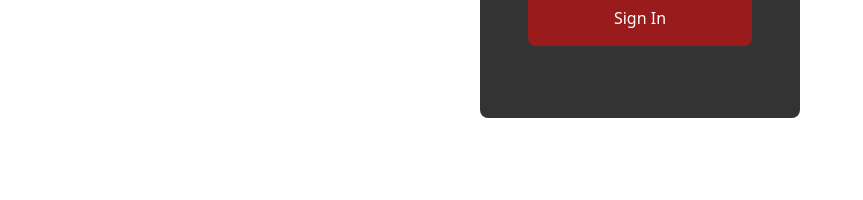
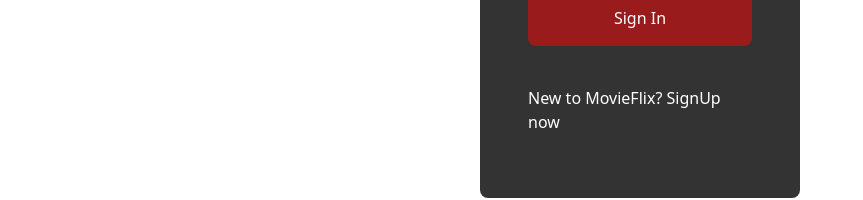
Before and after one commit to aloksts/MovieFlix, a React (Create React App) app: page / in a window 1280 px wide. Shown: the part 438-638 px from the top of the page, without its empty margins (0-863 px from the left). Built offline with nearby package versions, Linux system fonts and the light colour scheme.

Commit message:
added signUp ()=>{}

```diff
--- a/package.json
+++ b/package.json
@@ -1,6 +1,7 @@
 {
   "name": "movieflix",
   "version": "0.1.0",
+  "homepage": "https://aloksts.github.io/movieflix",
   "private": true,
   "dependencies": {
     "@testing-library/jest-dom": "^5.17.0",
@@ -15,7 +16,7 @@
     "start": "react-scripts start",
     "build": "react-scripts build",
     "predeploy": "npm run build",
-    "deploy": "gh-pages -d build",
+    "deploy": "gh-pages  -d build",
     "test": "react-scripts test",
     "eject": "react-scripts eject"
   },
--- a/src/components/Login.js
+++ b/src/components/Login.js
@@ -1,10 +1,13 @@
 import React from 'react';
+import { useState } from 'react';
 import Header from './Header';
 
 const Login = () => {
-
-
-  return (
+   const [isSignIn, setissignIn]=useState(true);
+   const toggleSignInForm=()=>{
+       setissignIn(!isSignIn);
+   }
+   return(
     <div>
          <Header/>
 
@@ -12,14 +15,18 @@
     <img src="https://assets.nflxext.com/ffe/siteui/vlv3/d253acf4-a1e2-4462-a416-f78802dc2d85/f04bf88c-f71c-4d02-82ed-adb870b8f8db/IN-en-20240429-POP_SIGNUP_TWO_WEEKS-perspective_WEB_658a042e-62cf-473d-8da0-7b875f23e2ef_small.jpg" alt="bg"/>
     </div>
     <form className='w-3/12 absolute p-12 bg-black my-36 mx-auto right-0 left-0 text-white rounded-lg bg-opacity-80'>
-    <h1 className='text-3xl text-wt py-4'>Sign In</h1>
+    <h1 className='text-3xl text-wt py-4'>{isSignIn?"Sign In":"Sign Up"}</h1>
+    {!isSignIn && <input type="text" placeholder='Full Name' className='p-2 my-4 w-full bg-slate-500'/>}
+
     <input type="text" placeholder='email or phone number' className='p-2 my-4 w-full bg-slate-500'/>
     <input type="password" placeholder='password' className='p-2 my-4 w-full  bg-slate-500'/>
-    <button type="submit" className='p-4 my-6 bg-red-800 w-full rounded-lg'>Sign In</button>
+    <button type="submit" className='p-4 my-6 bg-red-800 w-full rounded-lg'>{isSignIn?"Sign In":"Sign Up"}</button>
+    <p className='py-4 cursor-pointer' onClick={toggleSignInForm}>{isSignIn?"New to MovieFlix? SignUp now":"Already a User ? Sign In now"}</p>
+
     </form>
     </div>
 
-  );
+   );
 }
 
 export default Login;
```
